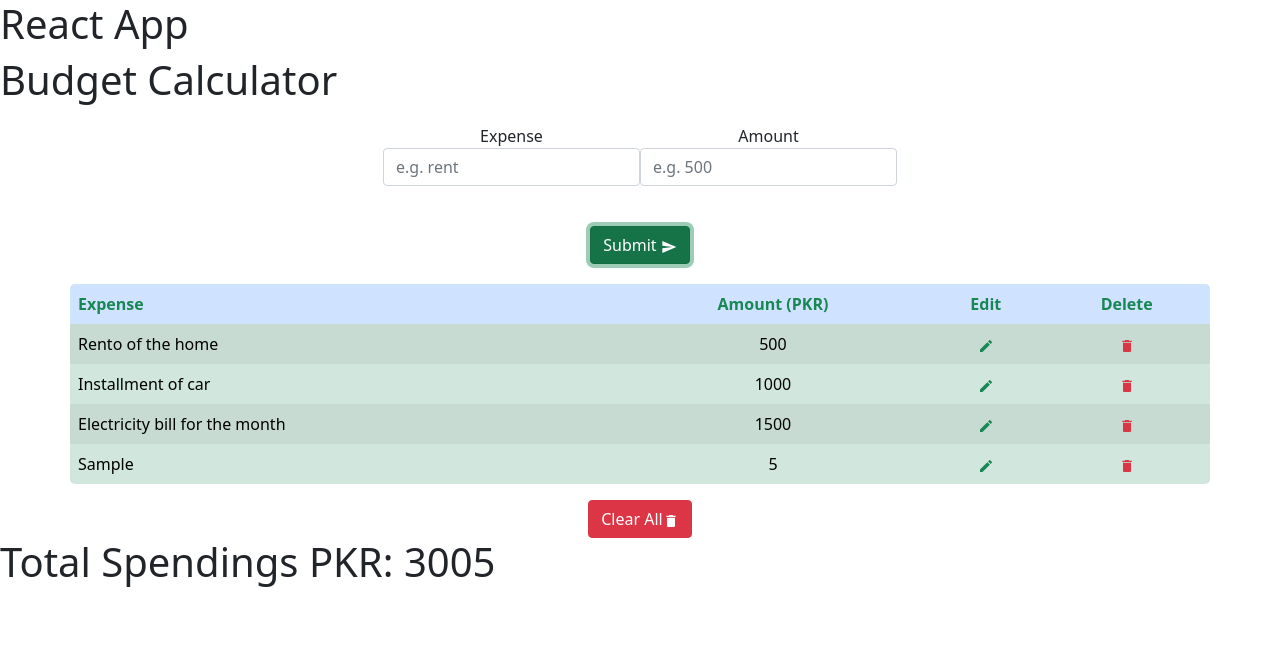
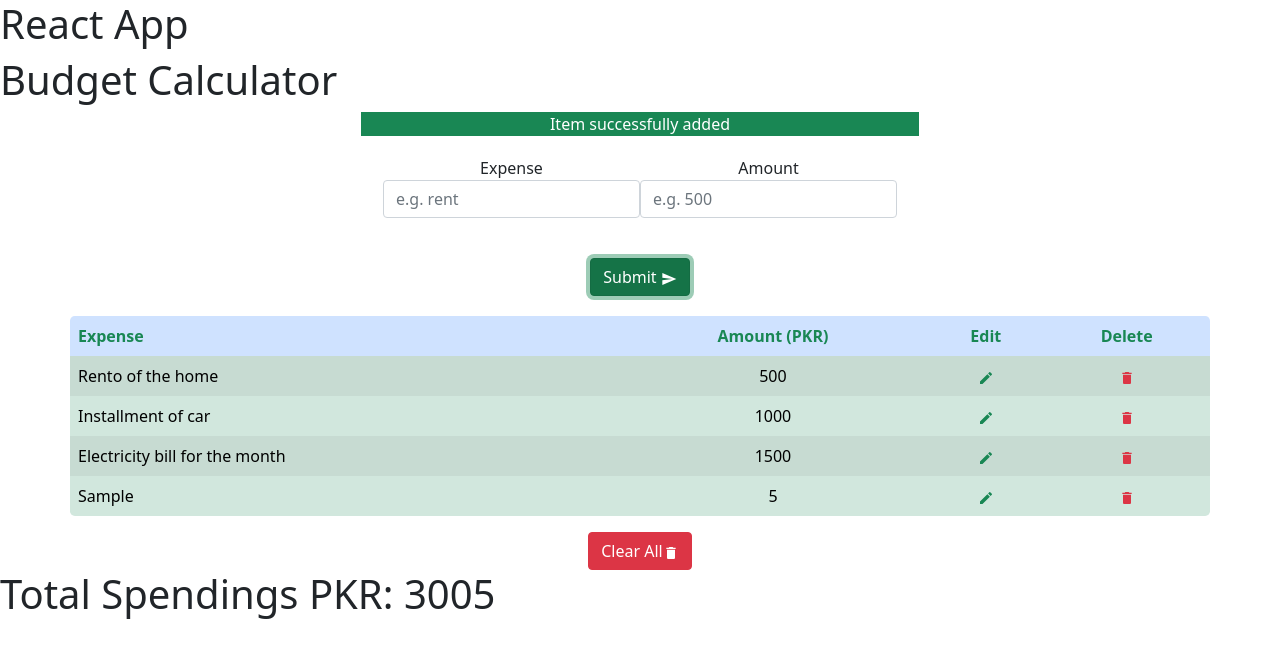
Before and after one commit to DilsherB/react-budget-calculator, a React (Create React App) app: page / in a window 1280 px wide. Both pictures are taken after typing "Sample", "5" into the empty fields and a click on the button "Submit". Shown: the top 658 px of the page. Built offline with nearby package versions, Linux system fonts and the light colour scheme.

Commit message:
functionality & css of alert added.

```diff
--- a/src/App.js
+++ b/src/App.js
@@ -23,29 +23,32 @@ function App() {
   const handleAmount = (e) => {
     setAmount(e.target.value);
   };
-  const handleAlert =({type, text}) => {
-    setAlert({show: true, type, text})
+  const handleAlert = ({ type, text }) => {
+    setAlert({ show: true, type, text });
     setTimeout(() => {
-      setAlert({show: false})
-    }, 3000)
-  }
+      setAlert({ show: false });
+    }, 5000);
+  };
   const handleSubmit = (e) => {
     e.preventDefault();
     if (expense !== "" && amount > 0) {
       const newExpense = { id: v4(), name: expense, amount: parseInt(amount, 10) };
       setExpenses([...expenses, newExpense]);
+      handleAlert({ type: 'success', text: 'Item successfully added' });
       setExpense("");
       setAmount("");
     } else {
-      alert("Invalid expense or amount");
+      handleAlert({ type: 'danger', text: 'Please enter description and amount' });
     }
   };
   const currency = "PKR";
   return (
     <>
       <h1>React App</h1>
-      {alert.show && <Alert type={alert.type} text={alert.text} />}
       <h1>Budget Calculator</h1>
+      <div className="container">
+        {alert.show && <Alert type={alert.type} text={alert.text} />}
+      </div>
       <main className="App">
         <Form
           expense={expense}
--- a/src/components/Alert.js
+++ b/src/components/Alert.js
@@ -1,9 +1,11 @@
-import React from 'react'
+import React from 'react';
 
-const Alert = ({type, text}) => {
+const Alert = ({ type, text }) => {
   return (
-    <div className={`bg-${type}`}>{text}</div>
-  )
-}
+    <span className="d-flex justify-content-center text-center rounded-circle">
+      <div className={`bg-${type} text-white w-50`}>{text}</div>
+    </span>
+  );
+};
 
-export default Alert
+export default Alert;
```
